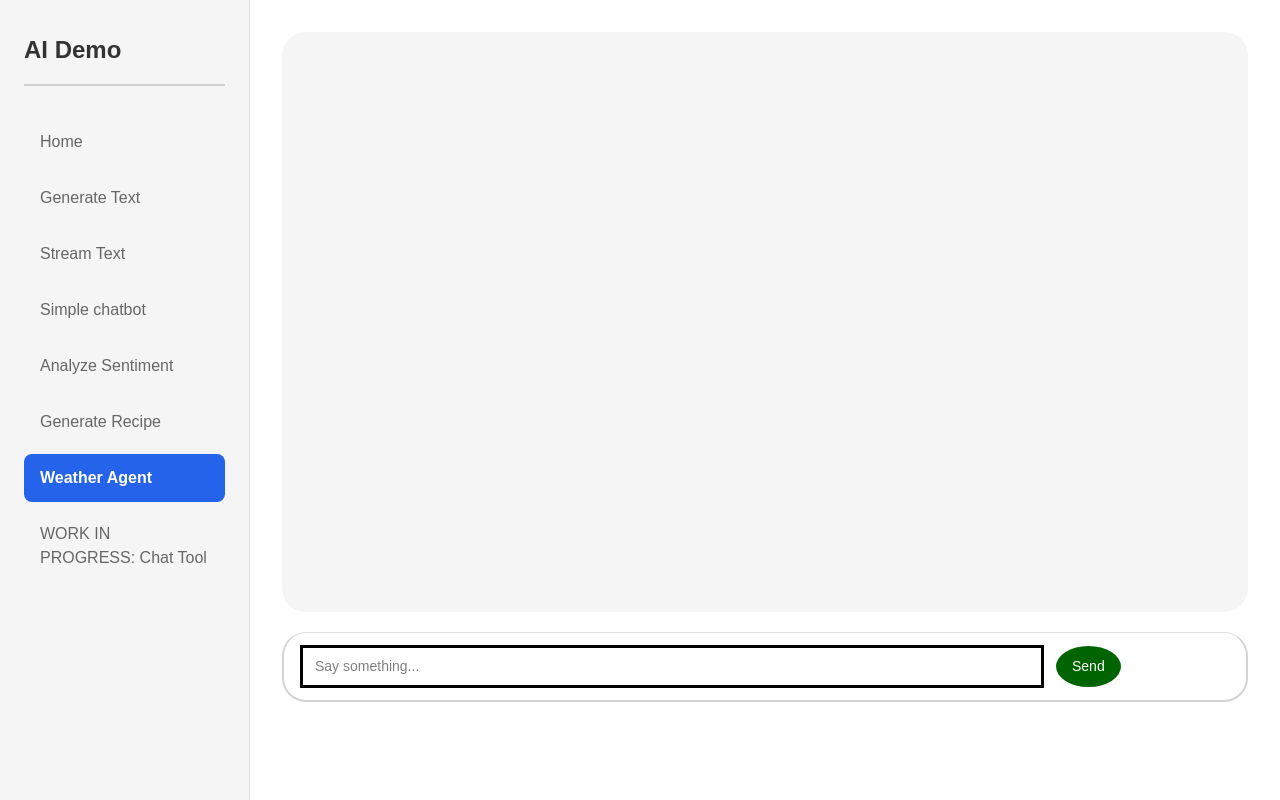
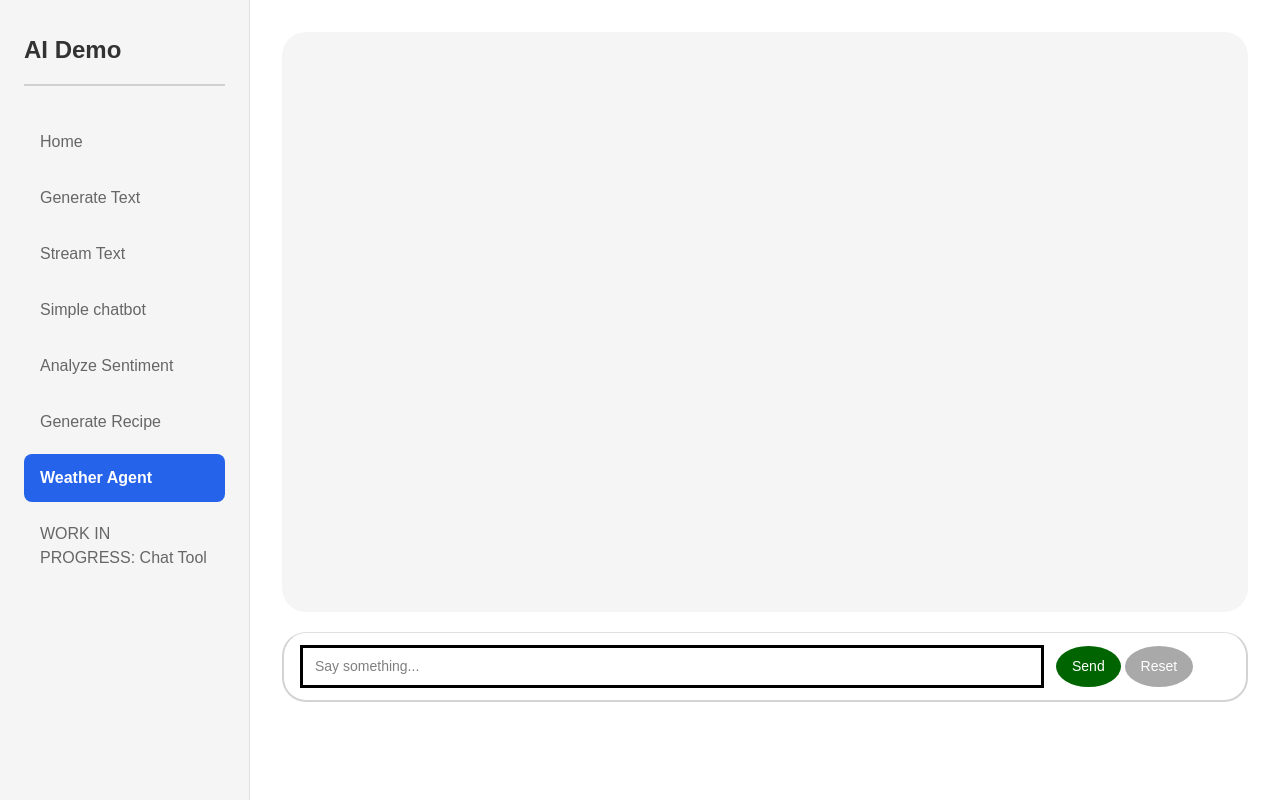
Before and after one commit to BobGerman/TestSite, a Next.js app in the folder nextAgent/ai-demo/: page /pages/weatherAgent in a window 1280 px wide. Built offline with nearby package versions, Linux system fonts and the light colour scheme.

Commit message:
Add reset button

```diff
--- a/nextAgent/ai-demo/app/components/chat-input.tsx
+++ b/nextAgent/ai-demo/app/components/chat-input.tsx
@@ -26,13 +26,22 @@ export default function ChatInput({
         value={text}
         onChange={e => setText(e.target.value)}
       />
-      {(status === 'ready' ) && (
+      {(status === 'ready') && (
+        <>
           <button
             type="submit"
             className="chat-input-send-button"
           >
             Send
           </button>
+          &nbsp;
+          <button
+            className="chat-input-reset-button"
+            onClick={() => window.location.reload()}
+            type="button">
+            Reset
+          </button>
+        </>
       )}
       {stop && (status === 'streaming' || status === 'submitted') && (
         <button
--- a/nextAgent/ai-demo/app/pages/weatherAgent/chatUi.css
+++ b/nextAgent/ai-demo/app/pages/weatherAgent/chatUi.css
@@ -107,6 +107,10 @@
     background-color: darkred;
 }
 
+.chat-input-reset-button {
+    background-color: darkgray;
+}
+
 @media (max-width: 600px) {
     .chat-container {
         max-height: 100vh;
```
Lines whose indentation alone changed are shown as unchanged.
